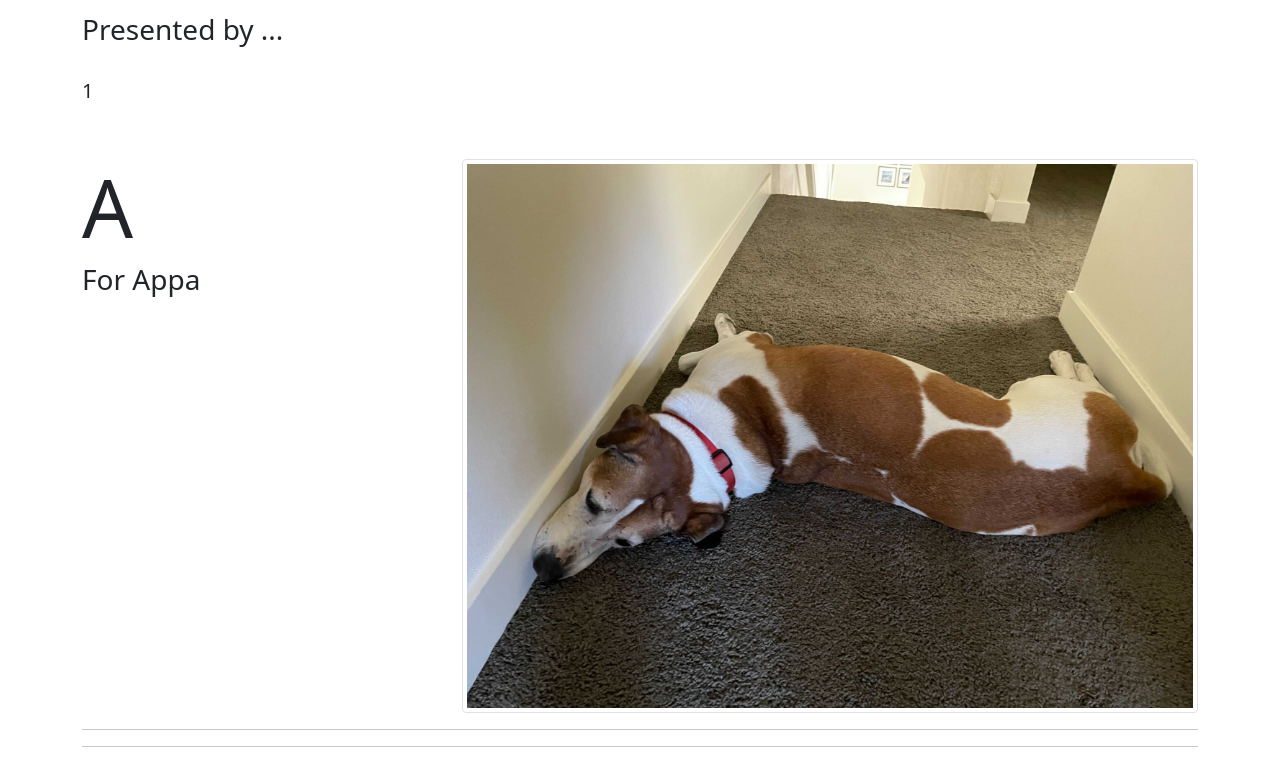
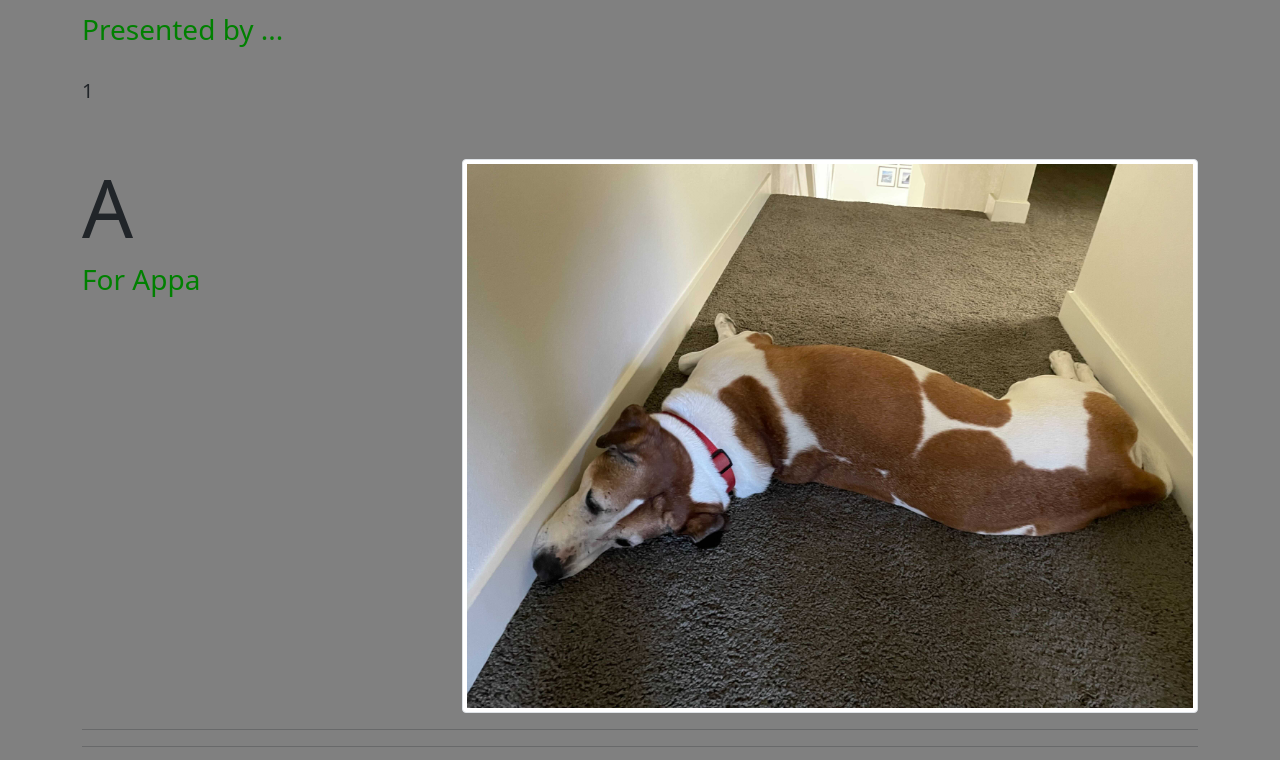
Before and after one commit to Generation-Chile/tifc2-ad-05-1-abc-challenge-group-grupo-5-bobotonesrocks, a plain HTML site: page index.html in a window 1280 px wide. Shown: the part 67-827 px from the top of the page. Drawn offline with nearby package versions, Linux system fonts and the light colour scheme.

Commit message:
entrego cssparte1

```diff
--- a/index.html
+++ b/index.html
@@ -6,7 +6,7 @@
   <meta name="viewport" content="width=device-width">
   <title>replit</title>
   <link href="https://cdn.jsdelivr.net/npm/bootstrap@5.1.3/dist/css/bootstrap.min.css" rel="stylesheet" integrity="sha384-1BmE4kWBq78iYhFldvKuhfTAU6auU8tT94WrHftjDbrCEXSU1oBoqyl2QvZ6jIW3" crossorigin="anonymous">
-
+  <link rel="stylesheet" href="style.css"> <!-- Link a style.css file -->
 </head>
 
 <body>
--- a/style.css
+++ b/style.css
@@ -1,4 +1,12 @@
 html {
     height: 100%;
     width: 100%;
-  }
+}
+/*Make the background color gray*/
+body {
+    background-color: gray;
+}
+/*Make h3 color green*/
+h3 {
+    color: green;
+}
```
